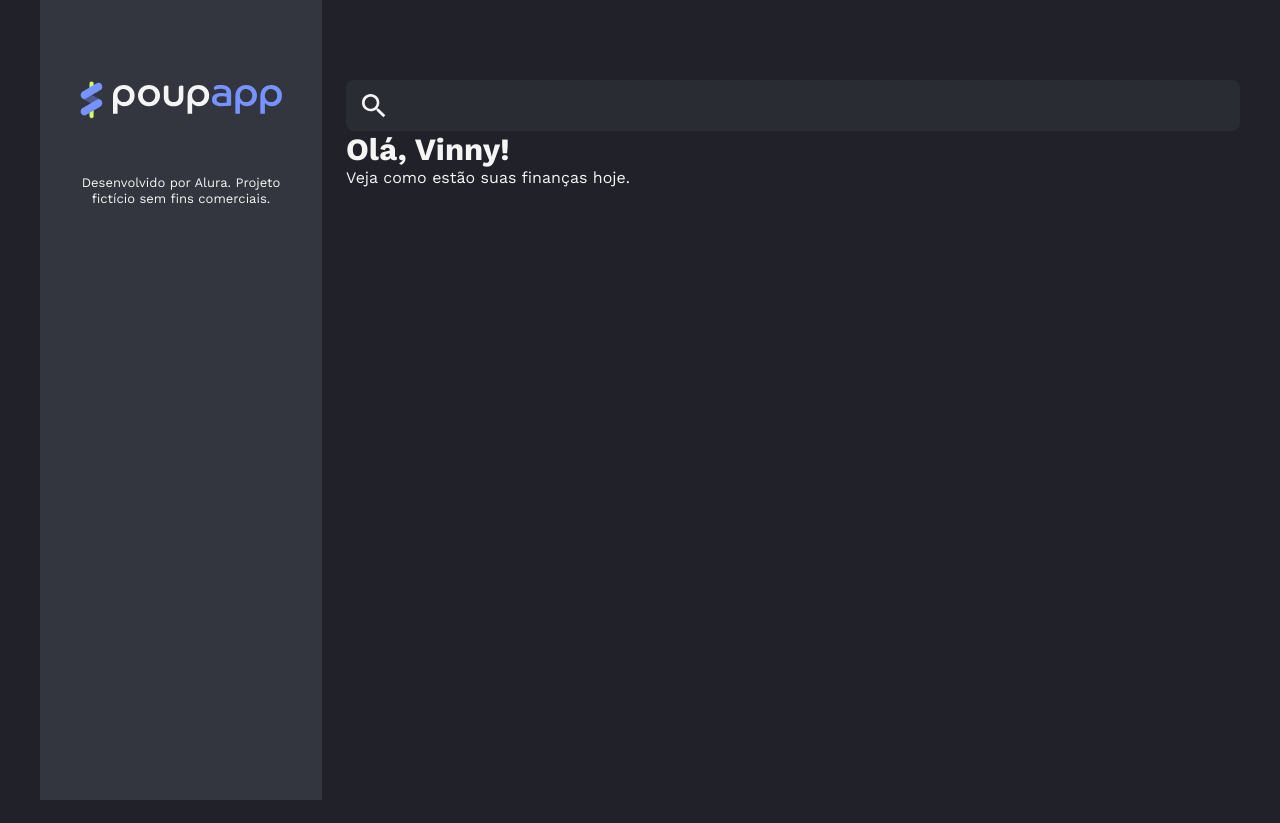
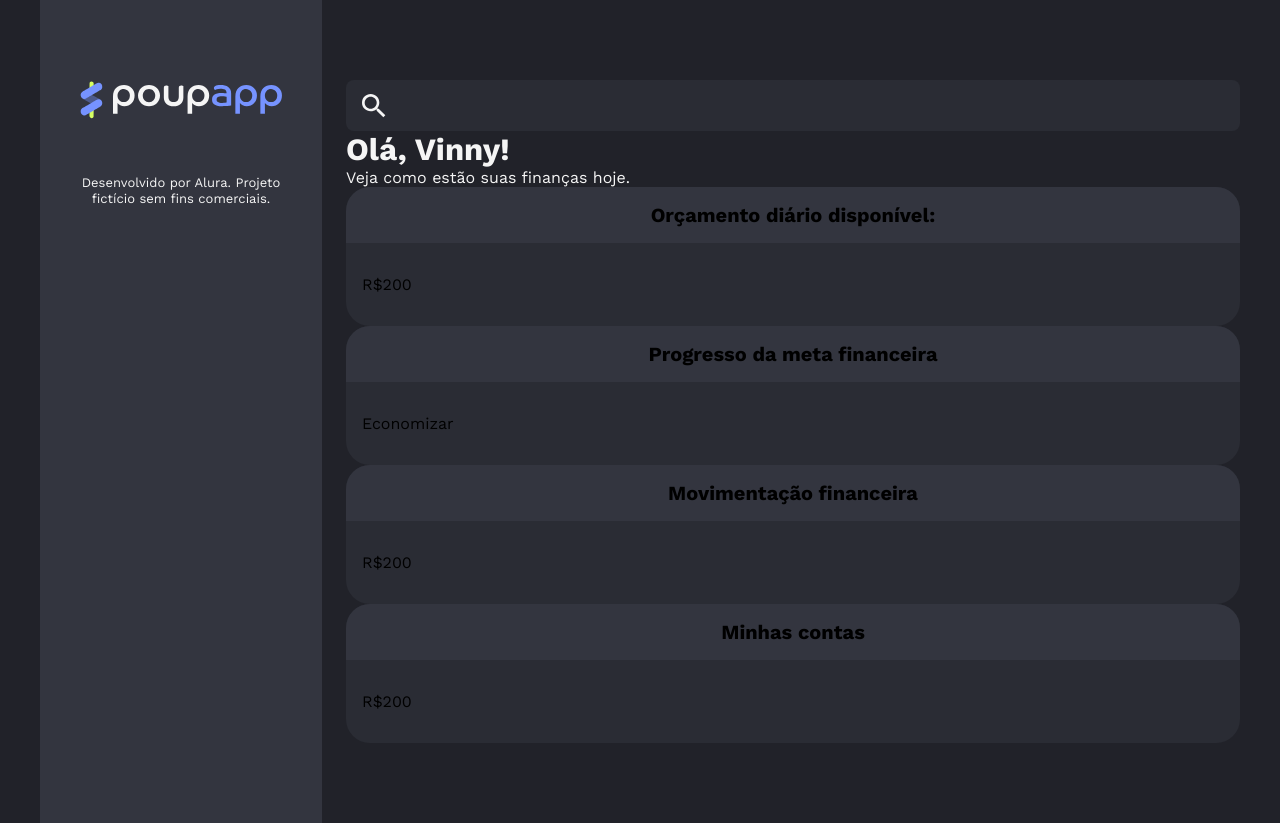
Before and after one commit to robsonsoaresid/poupapp, a React (Vite) app: page / in a window 1280 px wide. Before the commit the page ends 800 px from the top, so only its background shows below. Built offline with nearby package versions, Linux system fonts and the light colour scheme.

Commit message:
Estiliza card header e body

```diff
--- a/src/App.jsx
+++ b/src/App.jsx
@@ -3,6 +3,7 @@
 import { Main } from "./Components/Main";
 import { SearchInput } from "./Components/SearchInput";
 import { Typography } from "./Components/Typography";
+import Card from "./Components/Card";
 
 function App() {
   return (
@@ -18,6 +19,40 @@
           Veja como estão suas finanças hoje.
         </Typography>
         </div>
+        <section>
+          <Card>
+            <Card.Header>
+              Orçamento diário disponível:
+            </Card.Header>
+            <Card.Body>
+              R$200
+            </Card.Body>
+          </Card>
+           <Card>
+            <Card.Header>
+              Progresso da meta financeira
+            </Card.Header>
+            <Card.Body>
+              Economizar
+            </Card.Body>
+          </Card>
+           <Card>
+            <Card.Header>
+              Movimentação financeira
+            </Card.Header>
+            <Card.Body>
+              R$200
+            </Card.Body>
+          </Card>
+           <Card>
+            <Card.Header>
+              Minhas contas
+            </Card.Header>
+            <Card.Body>
+              R$200
+            </Card.Body>
+          </Card>
+        </section>
       </Main>
     </Container>
   );
--- /dev/null
+++ b/src/Components/Card/card.module.css
@@ -0,0 +1,22 @@
+.card {
+background-color: var(--neutral-surface);
+border-radius: 24px;
+}
+
+.header {
+    background-color: var(--neutral-header);
+    border-top-left-radius: 24px;
+    border-top-right-radius: 24px;
+    font-weight: 700;
+    font-size: 20px;
+    line-height: 120%;
+    text-align: center;
+
+    padding: 16px;
+
+}
+
+.body {
+    padding: 32px 16px;
+
+}
--- /dev/null
+++ b/src/Components/Card/index.jsx
@@ -0,0 +1,25 @@
+import styles from './card.module.css'
+
+const Card = ({ children }) => {
+    return (<div className={styles.card}>
+            {children}
+        </div>)
+}
+
+export const CardHeader = ({children}) => {
+    return(<div className={styles.header}>
+        {children}
+    </div>)
+}
+
+export const CardBody = ({children}) => {
+    return(<div className={styles.body}>
+        {children}
+    </div>)
+}
+
+Card.Header = CardHeader
+Card.Body = CardBody
+
+
+export default Card
```
